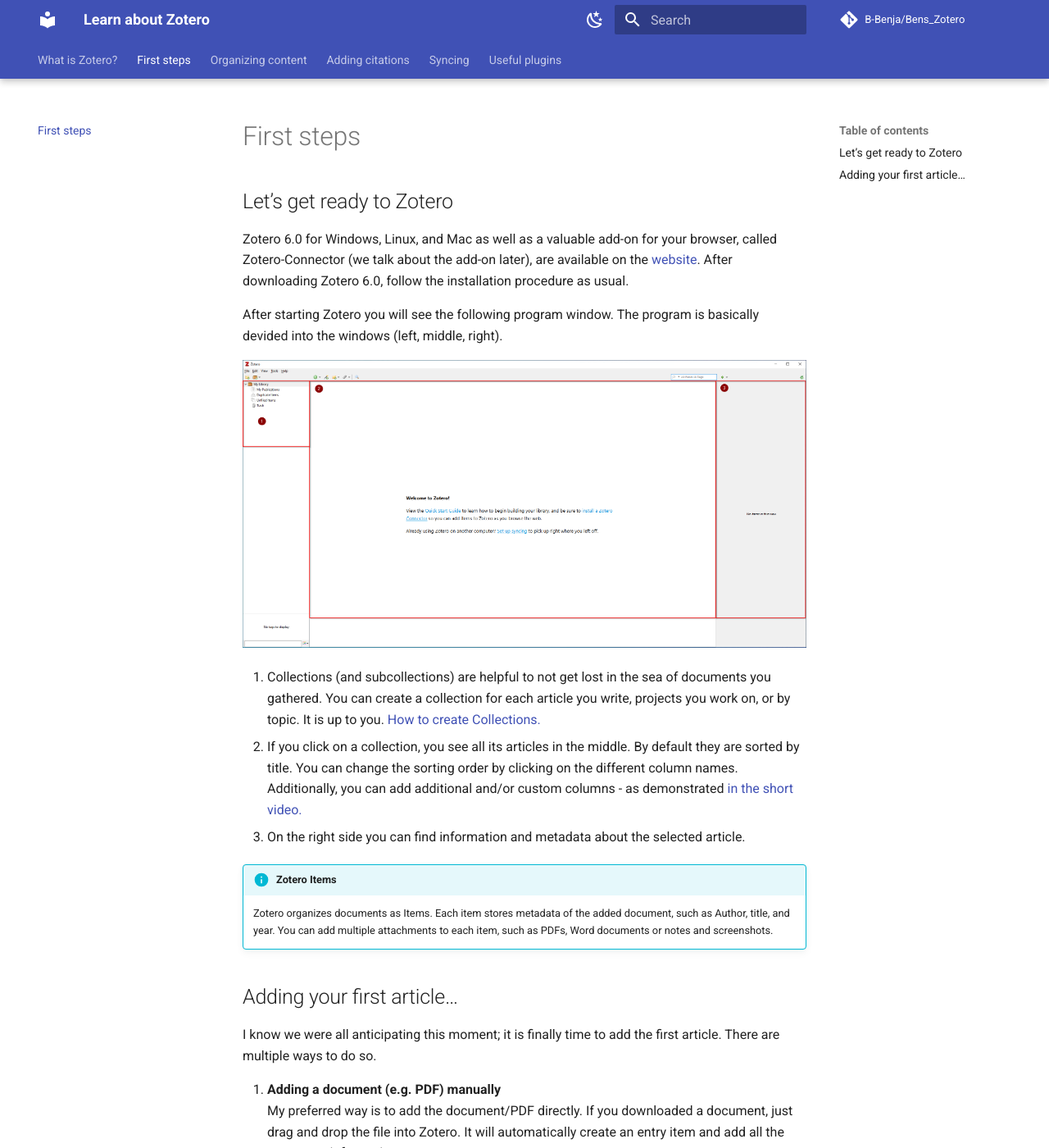
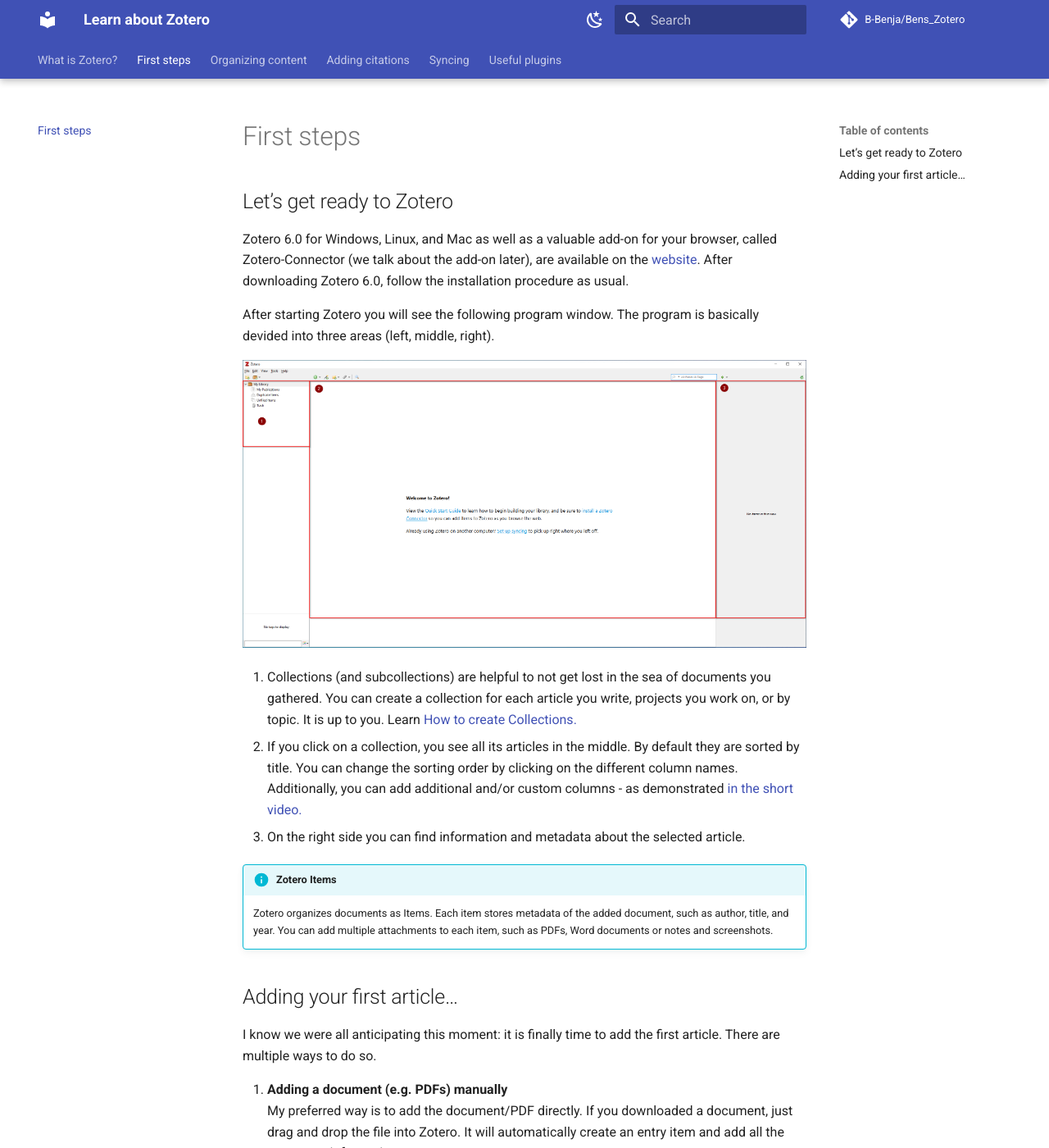
Before and after one commit to B-Benja/Bens_Zotero, an MkDocs documentation site: the page built from docs/first-steps.md, in a window 1280 px wide and 1400 px high. Shown: the whole window at 82% size. Built offline with MkDocs 1.6.1 and Material for MkDocs 9.7.7, drawn with Linux system fonts in a browser that asks for light colours; comment, search, counter and statistics services are not loaded.

Commit message:
Update first-steps.md

```diff
--- a/docs/first-steps.md
+++ b/docs/first-steps.md
@@ -2,23 +2,23 @@
 
 Zotero 6.0 for Windows, Linux, and Mac as well as a valuable add-on for your browser, called Zotero-Connector (we talk about the add-on later), are available on the [website](https://www.zotero.org/download/). After downloading Zotero 6.0, follow the installation procedure as usual.
 
-After starting Zotero you will see the following program window. The program is basically devided into the windows (left, middle, right).
+After starting Zotero you will see the following program window. The program is basically devided into three areas (left, middle, right).
 
  ![](images/02a.png)
 
-1. Collections (and subcollections) are helpful to not get lost in the sea of documents you gathered. You can create a collection for each article you write, projects you work on, or by topic. It is up to you. [How to create Collections.](images/01collection.gif)
+1. Collections (and subcollections) are helpful to not get lost in the sea of documents you gathered. You can create a collection for each article you write, projects you work on, or by topic. It is up to you. Learn [How to create Collections.](images/01collection.gif)
 2. If you click on a collection, you see all its articles in the middle. By default they are sorted by title. You can change the sorting order by clicking on the different column names. Additionally, you can add additional and/or custom columns - as demonstrated [in the short video.](images/02columns.gif)
 3. On the right side you can find information and metadata about the selected article.
 
 !!! info "**Zotero Items**"
-    Zotero organizes documents as Items. Each item stores metadata of the added document, such as Author, title, and year. You can add multiple attachments to each item, such as PDFs, Word documents or notes and screenshots.
+    Zotero organizes documents as Items. Each item stores metadata of the added document, such as author, title, and year. You can add multiple attachments to each item, such as PDFs, Word documents or notes and screenshots.
 
 
 ## Adding your first article…
 
-I know we were all anticipating this moment; it is finally time to add the first article. There are multiple ways to do so.
+I know we were all anticipating this moment: it is finally time to add the first article. There are multiple ways to do so.
 
-1.	**Adding a document (e.g. PDF) manually**
+ 1.	**Adding a document (e.g. PDFs) manually**
 My preferred way is to add the document/PDF directly. If you downloaded a document, just drag and drop the file into Zotero. It will automatically create an entry item and add all the necessary information.
     * If information is missing or incorrect you can manually make adjustments on the right side.
     * If Zotero doesn’t create an entry from the PDF, you can right-click on the file and choose *Retrieve Metadata for PDF*
@@ -26,7 +26,7 @@
  ![](images/02-addpdf.png)
 
 
-2.	**Importing via the browser**
+ 2.	**Importing via the browser**
 Use a browser addon to import articles with your browser
     * Install Zotero Connector for your browser of choice ([available on the website](https://www.zotero.org/download/))
     * When using article databases, library catalogs, web search engines, and other resources, different icons will appear in the menu bar of your browser. The article, book, or page icons in the address bar indicate that you are viewing a single item, and clicking on the icon will import the information into your library. In many cases it also automatically downloads the article.
@@ -35,12 +35,12 @@
  ![](images/02-addbrowser.gif)
 
 
-3.	**Adding literature manually**
+ 3.	**Adding literature manually**
 Importing citations into your Zotero collections does not always work without hick-ups. If no icon appears in the address bar or the information is not imported correctly, you may want to use another option.
  ![](images/02manually1.png) Use this option to add an item manually. Select the item type from the drop-down menu and enter the item's bibliographic information in the item details panel.
  ![](images/02manually2.png) If you already know the ISBN, Digital Object Identifier (DOI), or PubMed ID of the item, enter it using this option.
 
 
 
-4.	**Other**
+ 4..	**Other**
 To import libraries from other reference management tools into Zotero (like BibTex, RIS, RDF), start by exporting the bibliographic data from your other software program. In Zotero, you will find the Import option under File in the menu bar.  Browse to your file, select it, and click the “Open” button.
```
